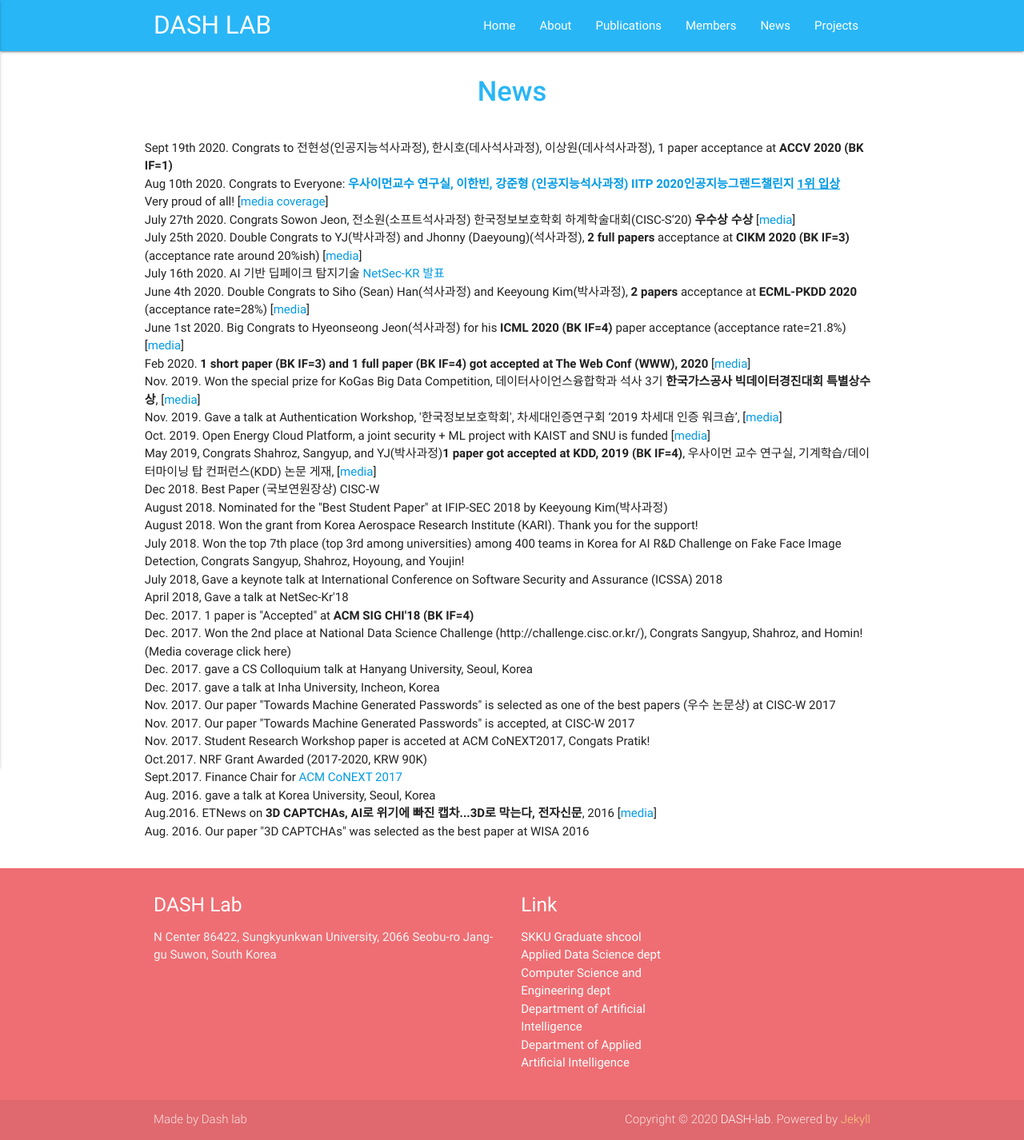
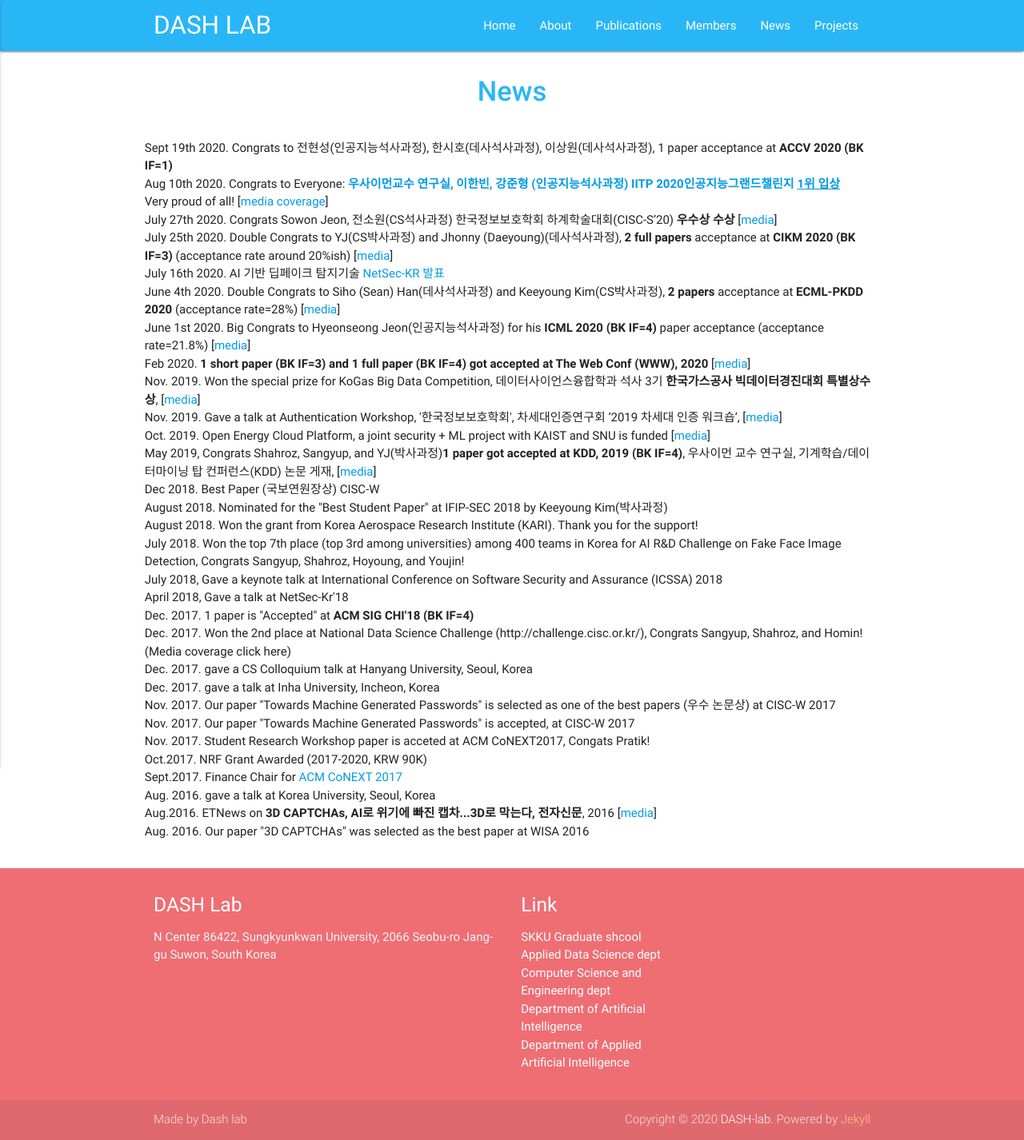
Before and after one commit to Yurim990507/DASH-Lab.github.io, a Jekyll site: the page built from example4.md, in a window 1280 px wide. Shown: the whole page at 80% size. Built offline with Jekyll 4.4.1, drawn with Linux system fonts in a browser that asks for light colours.

Commit message:
Update example4.md

```diff
--- a/example4.md
+++ b/example4.md
@@ -11,11 +11,11 @@ permalink: /News/
 Sept 19th 2020. Congrats to 전현성(인공지능석사과정), 한시호(데사석사과정), 이상원(데사석사과정), 1 paper acceptance at <b>ACCV 2020 (BK IF=1)</b> <br>
 Aug 10th 2020. Congrats to Everyone: <b><a href="https://ai.skku.edu/ai/community/news.do?mode=view&articleNo=99744&article.offset=0&articleLimit=10">우사이먼교수 연구실, 이한빈, 강준형 (인공지능석사과정) IITP 2020인공지능그랜드챌린지 <u>1위 입상</u></a></b> <br>
 Very proud of all! [<a href="http://www.lecturernews.com/news/articleView.html?idxno=50892">media coverage</a>]<br>
-        July 27th 2020. Congrats Sowon Jeon, 전소원(소프트석사과정) 한국정보보호학회 하계학술대회(CISC-S’20) <b>우수상 수상</b> [<a href="https://www.boannews.com/media/view.asp?idx=89875&direct=mobile">media</a>]  <br>
-July 25th 2020. Double Congrats to YJ(박사과정) and Jhonny (Daeyoung)(석사과정), <b> 2 full papers </b> acceptance at <b>CIKM 2020 (BK IF=3)</b> (acceptance rate around 20%ish) [<a href="https://sci-cube.skku.edu/sci-cube/community/news.do?mode=view&articleNo=99206">media</a>]<br>
+        July 27th 2020. Congrats Sowon Jeon, 전소원(CS석사과정) 한국정보보호학회 하계학술대회(CISC-S’20) <b>우수상 수상</b> [<a href="https://www.boannews.com/media/view.asp?idx=89875&direct=mobile">media</a>]  <br>
+July 25th 2020. Double Congrats to YJ(CS박사과정) and Jhonny (Daeyoung)(데사석사과정), <b> 2 full papers </b> acceptance at <b>CIKM 2020 (BK IF=3)</b> (acceptance rate around 20%ish) [<a href="https://sci-cube.skku.edu/sci-cube/community/news.do?mode=view&articleNo=99206">media</a>]<br>
 July 16th 2020. AI 기반 딥페이크 탐지기술 <a href="http://www.netsec-kr.or.kr/static/program">NetSec-KR 발표</a> <br>
-June 4th 2020. Double Congrats to Siho (Sean) Han(석사과정) and Keeyoung Kim(박사과정), <b> 2 papers </b> acceptance at <b>ECML-PKDD 2020</b> (acceptance rate=28%) [<a href="https://sci-cube.skku.edu/sci-cube/community/news.do?mode=view&articleNo=98145&article.offset=0&articleLimit=10">media</a>]<br>
-June 1st 2020. Big Congrats to Hyeonseong Jeon(석사과정) for his <b>ICML 2020 (BK IF=4) </b> paper acceptance (acceptance rate=21.8%) [<a href="https://ai.skku.edu/ai/community/news.do?mode=view&articleNo=97854&article.offset=0&articleLimit=10">media</a>]<br>
+June 4th 2020. Double Congrats to Siho (Sean) Han(데사석사과정) and Keeyoung Kim(CS박사과정), <b> 2 papers </b> acceptance at <b>ECML-PKDD 2020</b> (acceptance rate=28%) [<a href="https://sci-cube.skku.edu/sci-cube/community/news.do?mode=view&articleNo=98145&article.offset=0&articleLimit=10">media</a>]<br>
+June 1st 2020. Big Congrats to Hyeonseong Jeon(인공지능석사과정) for his <b>ICML 2020 (BK IF=4) </b> paper acceptance (acceptance rate=21.8%) [<a href="https://ai.skku.edu/ai/community/news.do?mode=view&articleNo=97854&article.offset=0&articleLimit=10">media</a>]<br>
 Feb 2020. <b> 1 short paper (BK IF=3) and 1 full paper (BK IF=4) got accepted at The Web Conf (WWW), 2020 </b> [<a href="https://cs.skku.edu/edures/research/view/4808">media</a>] <br>
 
 Nov. 2019. Won the special prize for KoGas Big Data Competition, 데이터사이언스융합학과 석사 3기 <b>한국가스공사 빅데이터경진대회 특별상수상</b>, [<a href="https://sci-cube.skku.edu/sci-cube/community/news.do?mode=view&articleNo=87619&article.offset=0&articleLimit=10">media</a>] <br>
```
